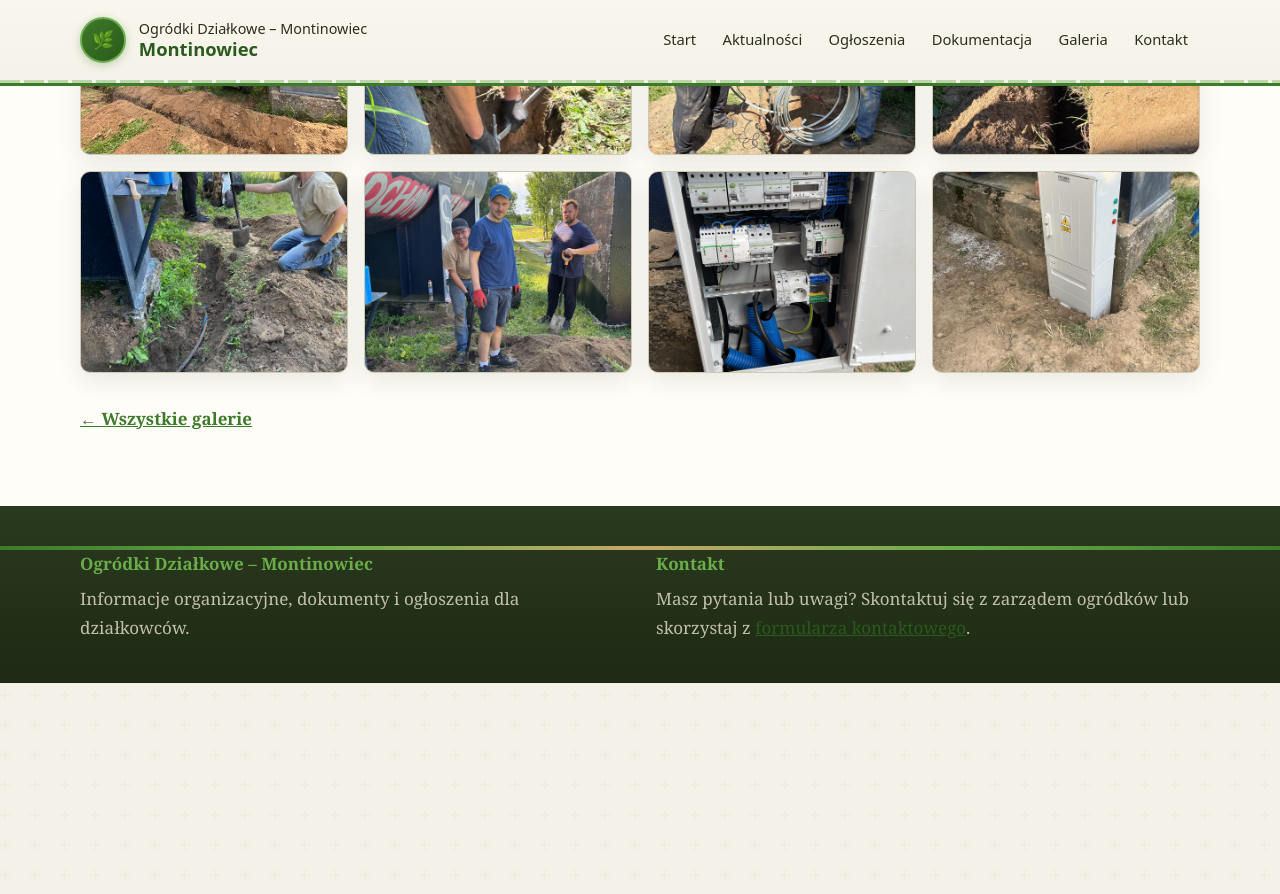
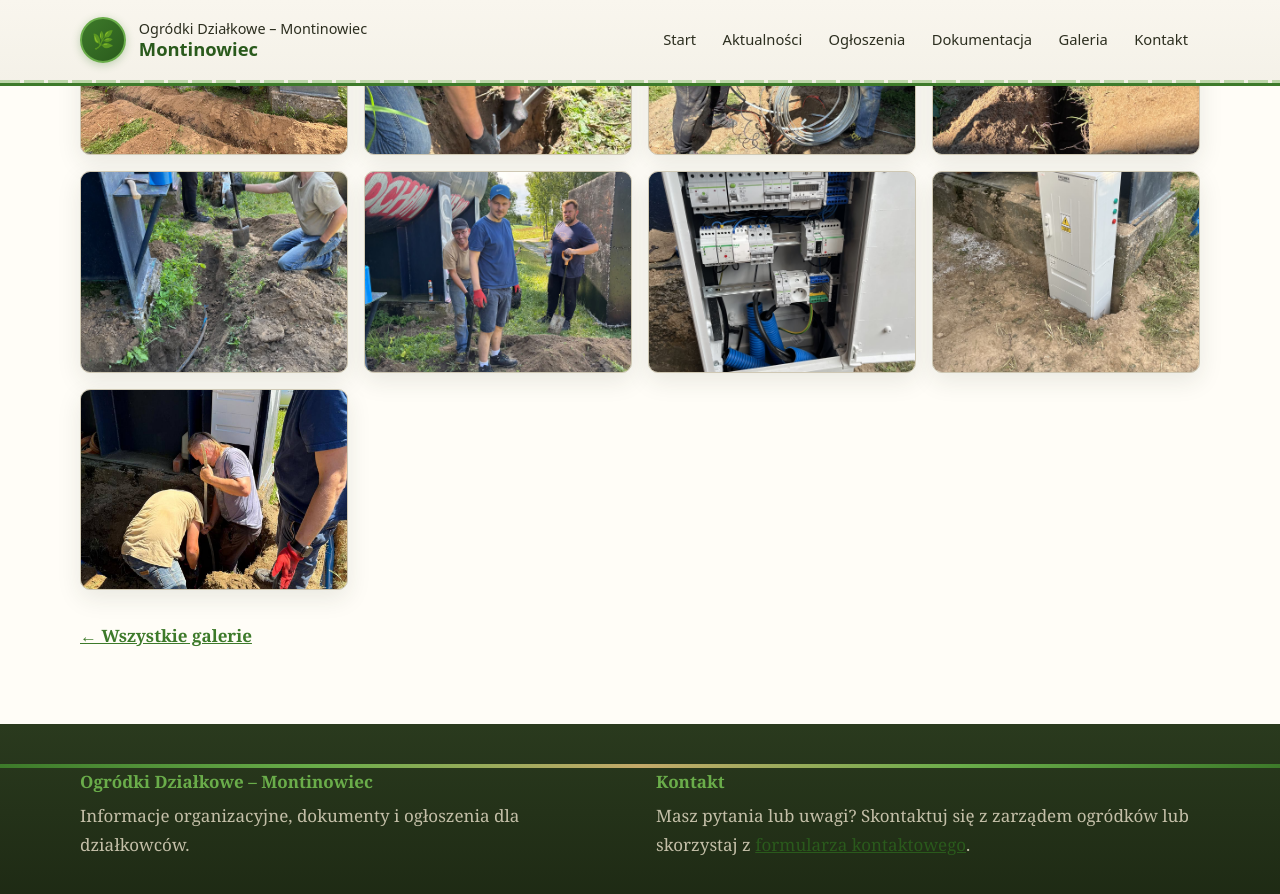
Before and after one commit to brxie/montin-page, a Jekyll site: the page built from galeria/instalacja-elektryczna-studnia.md, in a window 1280 px wide and 900 px high, scrolled down 1182 px. Shown: the top 894 px of the window. Built offline with Jekyll 4.4.1, drawn with Linux system fonts in a browser that asks for light colours; before the commit the page ends 1865 px from its top, so only the background shows below that.

Commit message:
Add photo 21 to well electrical installation gallery

```diff
--- a/galeria/instalacja-elektryczna-studnia.md
+++ b/galeria/instalacja-elektryczna-studnia.md
@@ -17,7 +17,7 @@ permalink: /galeria/instalacja-elektryczna-studnia/
 <section class="section section--plain gallery-section" id="instalacja_elektryczna_studnia">
   <div class="container">
     <div class="photo-gallery" aria-label="Przygotowanie instalacji elektrycznej studni">
-      {% for image_index in (1..20) %}
+      {% for image_index in (1..21) %}
         {% if image_index < 10 %}
           {% assign image_number = image_index | prepend: '0' %}
         {% else %}
```
Also changed, not shown: assets/galeria/instalacja-elektryczna-studnia/studnia-instalacja-21.jpg (added).
